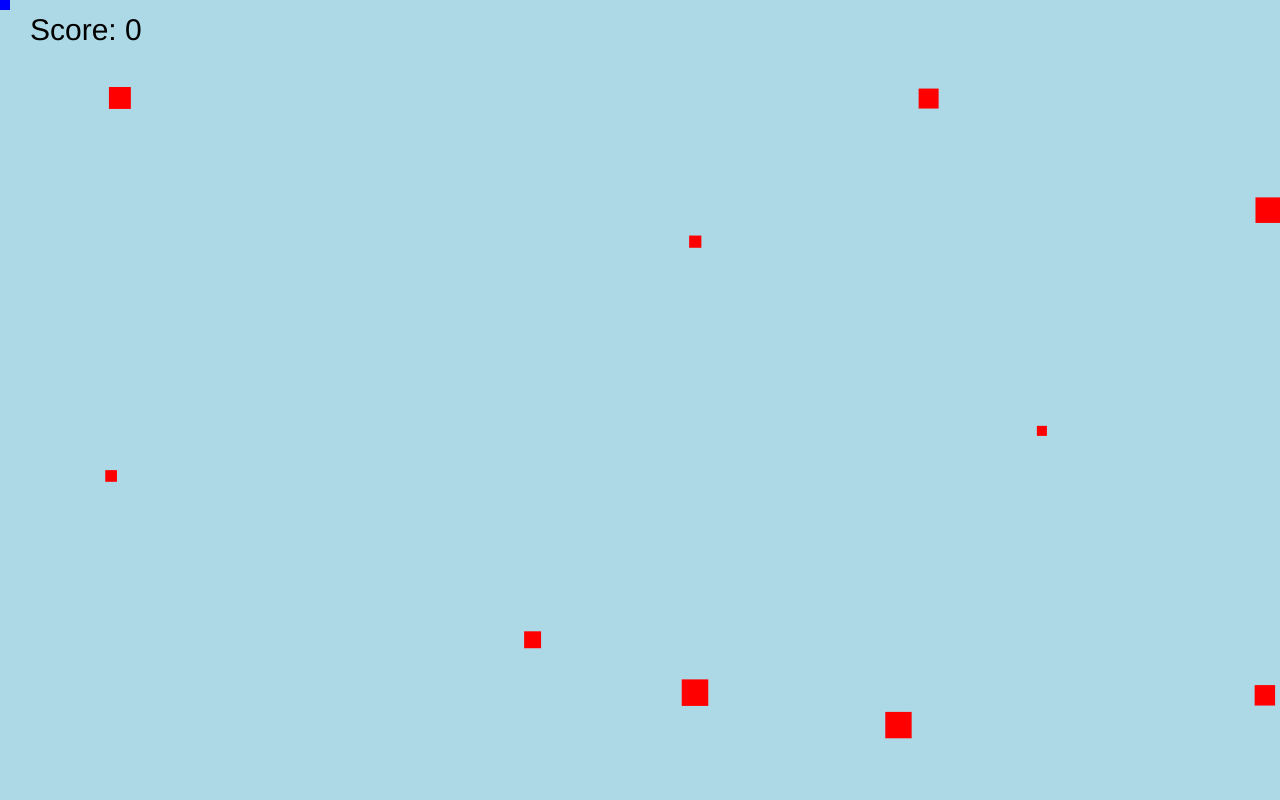
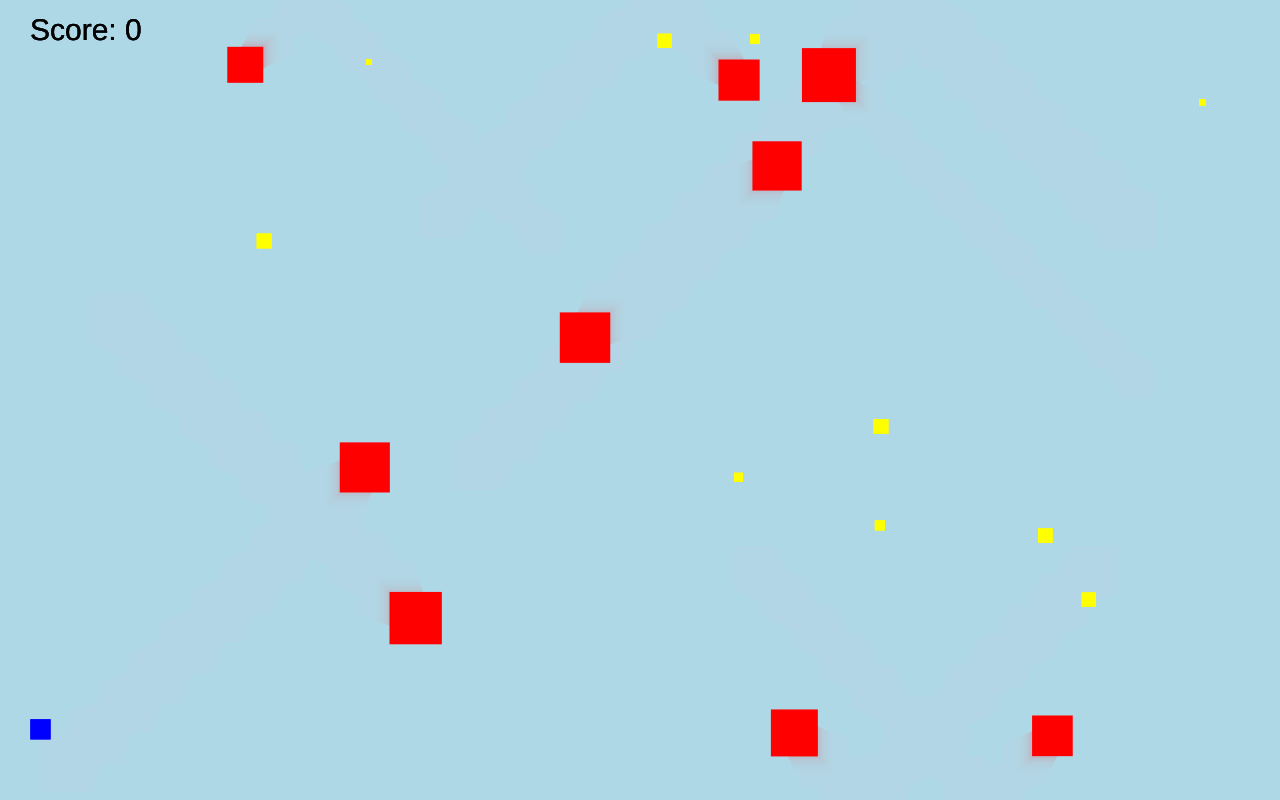
Before and after one commit to dasilvacontin/mogc-2018-2, a plain HTML site: page canvas-game.html in a window 1280 px wide. Drawn offline with Linux system fonts and the light colour scheme.

Commit message:
game player<>coin collision + reset

```diff
--- a/canvas-game.html
+++ b/canvas-game.html
@@ -33,6 +33,14 @@ const player = {
 let isMouseDown = false
 
 const enemies = []
+const coins = []
+
+function reset () {
+    player.x = Math.random() * canvas.width
+    player.y = Math.random() * canvas.height
+    player.score = 0
+
+    while (enemies.length > 0) enemies.pop()
     while (enemies.length < 10) {
         enemies.push({
             x: Math.random() * canvas.width,
@@ -42,6 +50,17 @@ while (enemies.length < 10) {
             size: Math.random() * 20 + 10
         })
     }
+
+    while (coins.length > 0) coins.pop()
+    while (coins.length < 10) {
+        coins.push({
+            x: Math.random() * canvas.width,
+            y: Math.random() * canvas.height,
+            size: Math.random() * 10 + 5
+        })
+    }
+}
+reset()
 /**
 enemies.length
 enemies.push({
@@ -72,8 +91,10 @@ function collision (obj1, obj2) {
 const speed = 3
 function render () {
     requestAnimationFrame(render)
+    ctx.globalAlpha = 0.2
     ctx.fillStyle = 'lightblue'
     ctx.fillRect(0, 0, canvas.width, canvas.height)
+    ctx.globalAlpha = 1
 
     // player logic
     if (keyboard.a) player.x -= speed
@@ -91,17 +112,37 @@ function render () {
 
         if (collision(enemy, player)) {
             hasPlayerCollided = true
+            reset()
         }
     })
 
+    // coin logic
+    coins.forEach((coin, i) => {
+        if (collision(player, coin)) {
+            player.score += Math.ceil(coin.size)
+            coins.splice(i, 1)
+        }
+    })
+
+    // coin render
+    coins.forEach(coin => {
+        ctx.fillStyle = 'yellow'
+        ctx.fillRect(coin.x - coin.size/2,
+                     coin.y - coin.size/2,
+                     coin.size,
+                     coin.size)
+    })
+
     // enemy render
+    const sizeFactor = (1-(Date.now() / 500 % 1)) + 1
     enemies.forEach(enemy => {
         ctx.fillStyle = 'red'
+        const size = enemy.size * sizeFactor
         ctx.fillRect(
-            enemy.x - enemy.size/2,
-            enemy.y - enemy.size/2,
-            enemy.size,
-            enemy.size
+            enemy.x - size/2,
+            enemy.y - size/2,
+            size,
+            size
         )
     })
 
```
Lines whose indentation alone changed are shown as unchanged.
